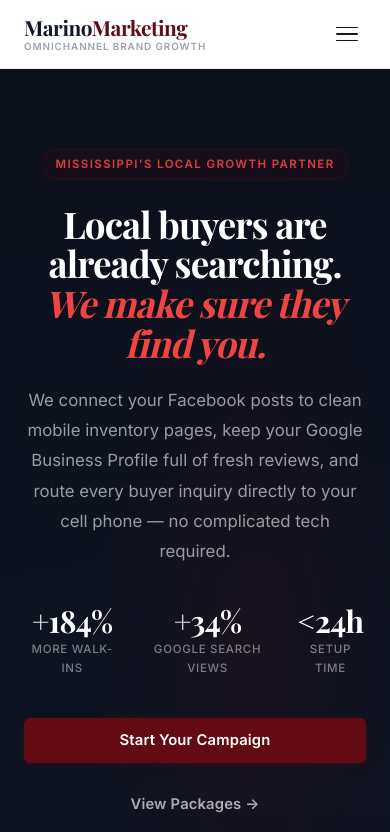
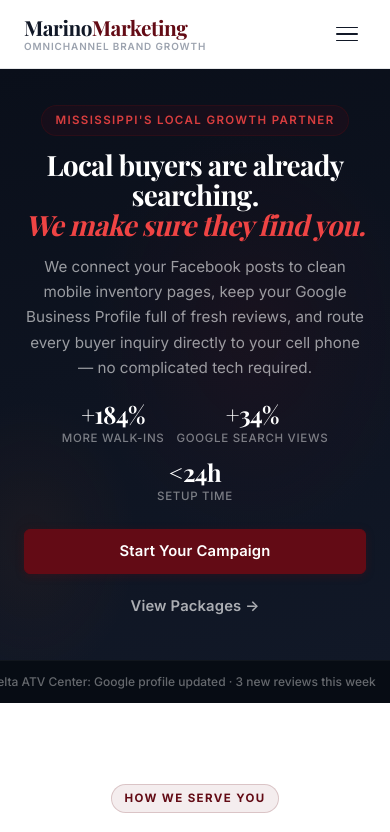
Before and after one commit to Power-Digital-Media/marino-marketing-web, a React (Vite) app: page / in a window 390 px wide. Shown: the top 832 px of the page. Built offline with nearby package versions, Linux system fonts and the light colour scheme; a web font is replaced by a local one.

Commit message:
fix: hero CTA above fold on mobile — reduce padding, tighten spacing, hide card on small screens

```diff
--- a/src/components/Hero.css
+++ b/src/components/Hero.css
@@ -463,12 +463,12 @@
 
 @media (max-width: 960px) {
   .hero {
-    padding: 5rem 0 4.5rem;
+    padding: 4rem 0 3.5rem;
   }
 
   .hero-container {
     grid-template-columns: 1fr;
-    gap: 3rem;
+    gap: 2.5rem;
     text-align: center;
   }
 
@@ -492,12 +492,32 @@
 }
 
 @media (max-width: 600px) {
+  .hero {
+    padding: 2.75rem 0 2.5rem;
+  }
+
+  .hero-eyebrow {
+    margin-bottom: 0.9rem;
+  }
+
   .hero-title {
-    font-size: 2.3rem;
+    font-size: 2rem;
+    margin-bottom: 0.85rem;
+  }
+
+  .hero-desc {
+    font-size: 0.95rem;
+    margin-bottom: 1.4rem;
+    line-height: 1.65;
   }
 
   .hero-stats {
     gap: 1rem;
+    margin-bottom: 1.4rem;
+  }
+
+  .stat-num {
+    font-size: 1.5rem;
   }
 
   .stat-sep { display: none; }
@@ -506,13 +526,31 @@
     flex-direction: column;
     align-items: stretch;
     width: 100%;
+    gap: 0.75rem;
   }
 
   .hero-actions .btn-ghost {
     text-align: center;
   }
 
-  .results-card {
-    max-width: 340px;
+  /* Hide the results card on small phones — CTA must be visible above fold */
+  .hero-card-wrap {
+    display: none;
   }
 }
+
+@media (max-width: 390px) {
+  .hero {
+    padding: 2.25rem 0 2rem;
+  }
+
+  .hero-title {
+    font-size: 1.75rem;
+  }
+
+  .hero-stats {
+    flex-wrap: wrap;
+    justify-content: center;
+    gap: 0.75rem;
+  }
+}
```
